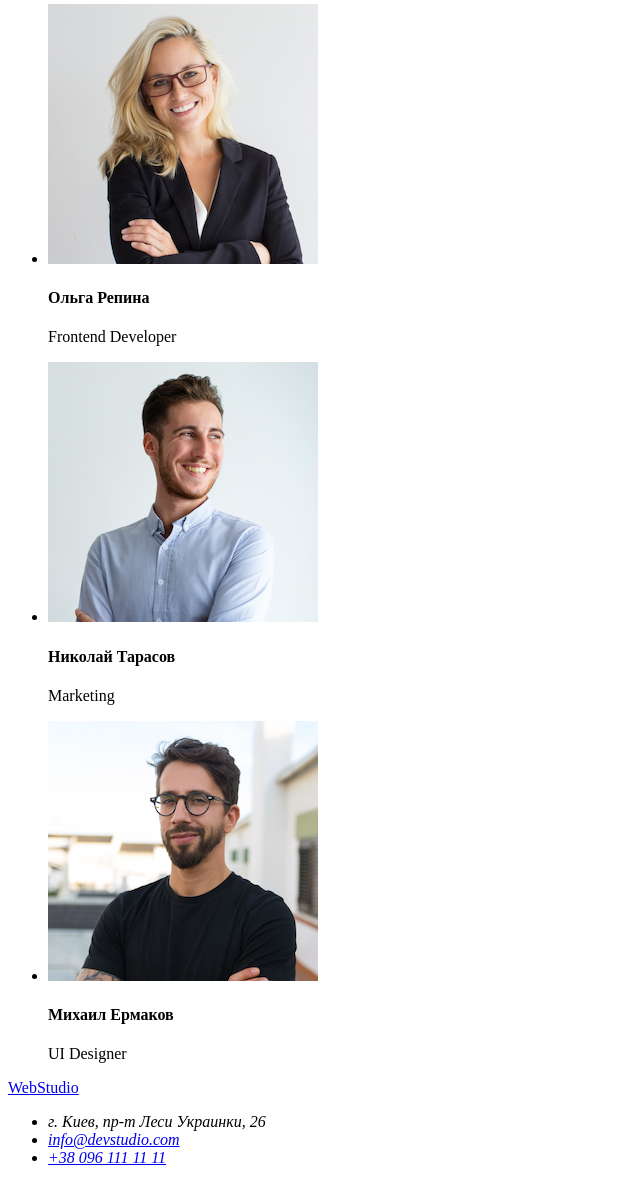
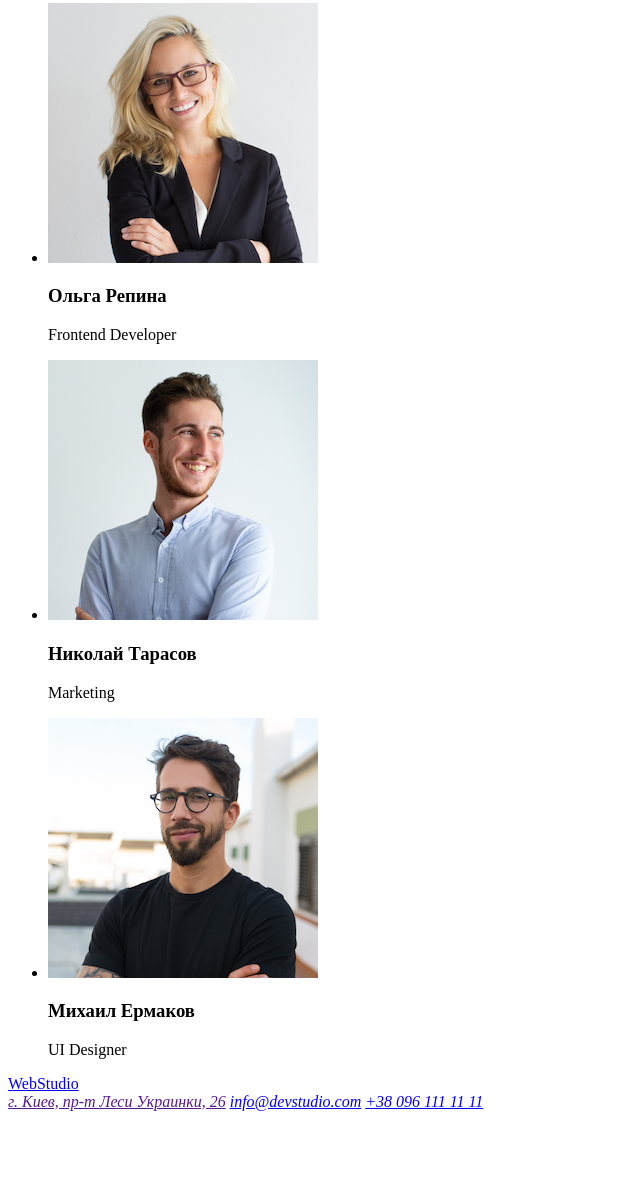
Before and after one commit to ASNech/goit-markup-hw-01, a plain HTML site: page index.html in a window 1280 px wide. Shown: the part 1976-3159 px from the top of the page, without its empty margins (0-640 px from the left). After the commit the page ends 3095 px from the top, so only its background shows below. Drawn offline with Linux system fonts and the light colour scheme.

Commit message:
Update index.html

```diff
--- a/index.html
+++ b/index.html
@@ -1,5 +1,5 @@
 <!DOCTYPE html>
-<html lang="en">
+<html lang="ru">
 <head>
     <meta charset="UTF-8">
     <meta http-equiv="X-UA-Compatible" content="IE=edge">
@@ -78,22 +78,22 @@
                 <ul>
                     <li>
                         <img src="./images/ava_designer.jpg" alt="Игорь Демьяненко" width="270" height="260">
-                        <h4>Игорь Демьяненко</h4>
+                        <h3>Игорь Демьяненко</h3>
                         <p>Product Designer</p>
                     </li>
                     <li>
                         <img src="./images/ava_fr-developer.jpg" alt="Ольга Репина" width="270" height="260">
-                        <h4>Ольга Репина</h4>
+                        <h3>Ольга Репина</h3>
                         <p>Frontend Developer</p>
                     </li>
                     <li>
                         <img src="./images/ava_marketer.jpg" alt="Николай Тарасов" width="270" height="260">
-                        <h4>Николай Тарасов</h4>
+                        <h3>Николай Тарасов</h3>
                         <p>Marketing</p>
                     </li>
                     <li>
                         <img src="./images/ava_ui-designer.jpg" alt="Михаил Ермаков" width="270" height="260">
-                        <h4>Михаил Ермаков</h4>
+                        <h3>Михаил Ермаков</h3>
                         <p>UI Designer</p>
                     </li>
                 </ul>
@@ -103,13 +103,10 @@
         <footer>
             <a href="/">WebStudio</a>
             <address>
-                <ul>
-                    <li>г. Киев, пр-т Леси Украинки, 26</li>
-                    <li><a href="mailto:info@devstudio.com">info@devstudio.com</a></li>
-                    <li><a href="tel:+380961111111">+38 096 111 11 11</a></li>
-                </ul>
+                <a href="">г. Киев, пр-т Леси Украинки, 26</a>
+                <a href="mailto:info@devstudio.com">info@devstudio.com</a>
+                <a href="tel:+380961111111">+38 096 111 11 11</a>
             </address>
         </footer>
-
 </body>
 </html>
```
